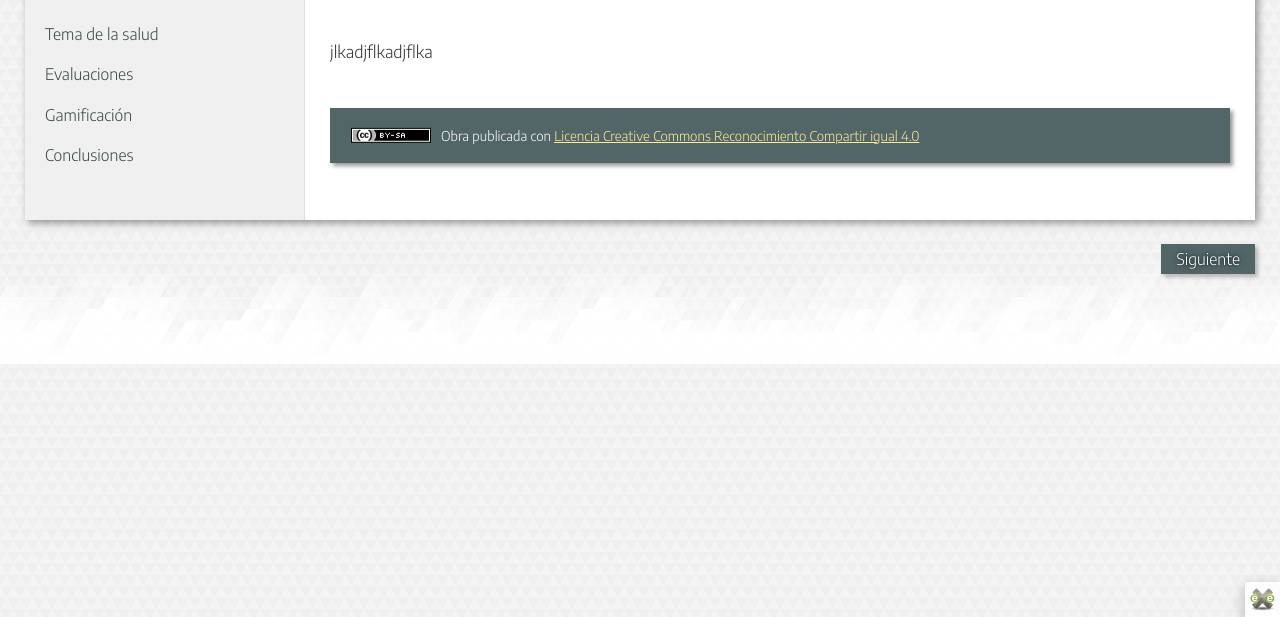
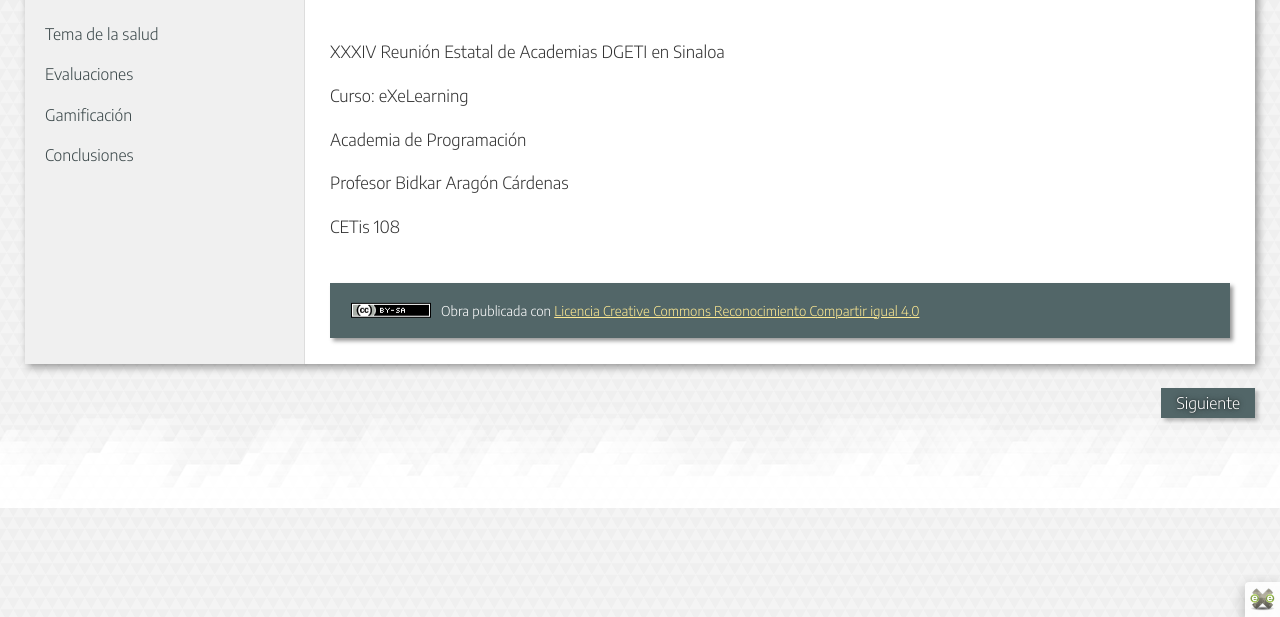
Before and after one commit to bidkar/Curso-eXeLearning-DGETI, a plain HTML site: page index.html in a window 1280 px wide. Shown: the part 183-800 px from the top of the page. Drawn offline with Linux system fonts and the light colour scheme.

Commit message:
Datos generales

```diff
--- a/index.html
+++ b/index.html
@@ -42,7 +42,11 @@
 <article class="iDevice_wrapper textIdevice" id="id4">
 <div class="iDevice emphasis0" >
 <div id="ta4_124_2" class="block iDevice_content">
-<div class="exe-text"><p>jlkadjflkadjflka</p></div>
+<div class="exe-text"><p>XXXIV Reunión Estatal de Academias DGETI en Sinaloa</p></div>
+<div class="exe-text"><p>Curso: eXeLearning</p></div>
+<div class="exe-text"><p>Academia de Programación</p></div>
+<div class="exe-text"><p>Profesor Bidkar Aragón Cárdenas</p></div>
+<div class="exe-text"><p>CETis 108</p></div>
 </div>
 </div>
 </article>
```
